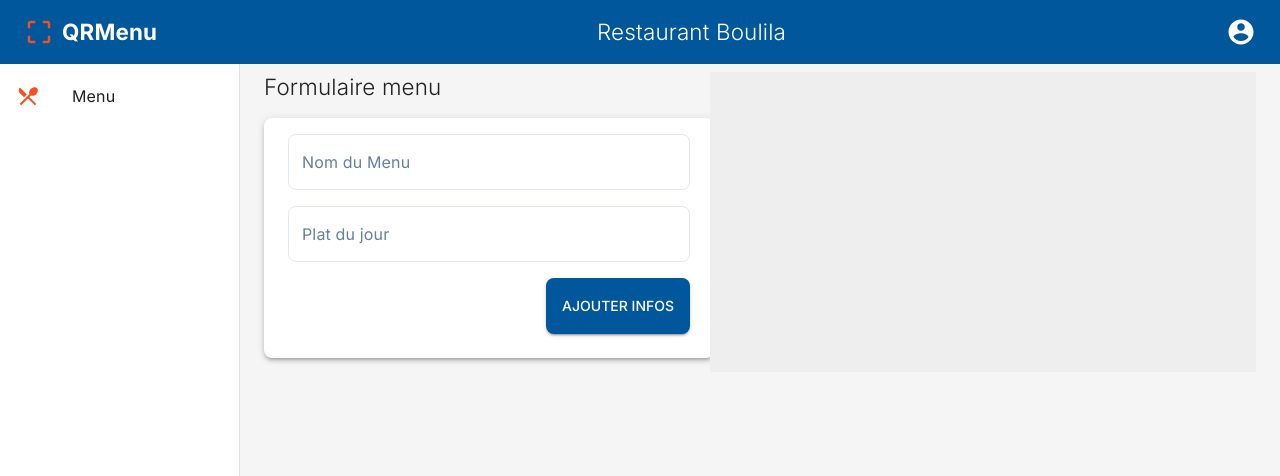
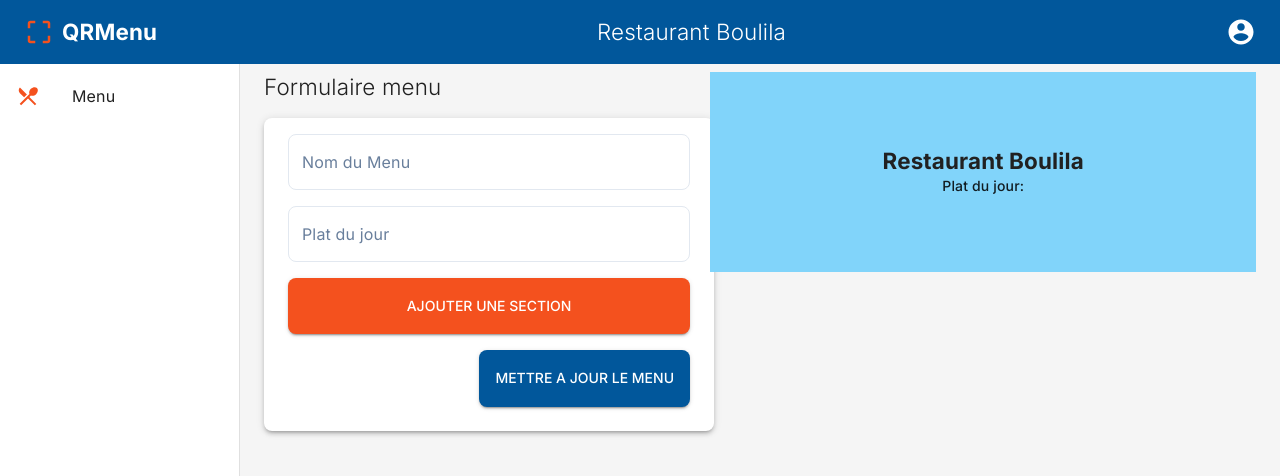
Before and after one commit to medAmarFilali/qrmenuapp, a React (Create React App) app: page / in a window 1280 px wide. Both pictures are taken after a click on the button "CRÉEZ VOTRE PREMIER MENU". Shown: the top 476 px of the page. Built offline with nearby package versions, Linux system fonts and the light colour scheme.

Commit message:
Adding menu section

```diff
--- a/src/components/menuManagerPage/makeMenu/menuForm/MenuForm.js
+++ b/src/components/menuManagerPage/makeMenu/menuForm/MenuForm.js
@@ -1,19 +1,39 @@
 import { Typography, TextField, Paper, Button } from "@material-ui/core";
 import { useStyles } from "./styleMenuForm";
-import { useSelector, useDispatch } from "react-redux";
+import { useDispatch } from "react-redux";
 import { addData } from "../../../../store/actions/dataAction";
+import SectionForm from "./sectionForm/SectionForm";
 
 const MenuForm = ({ menuData, setMenuData }) => {
   const classes = useStyles();
-  const restoData = useSelector((state) => state.data);
   const dispatch = useDispatch();
 
   const handleDataAdd = (e) => {
     e.preventDefault();
-    dispatch(addData({ name: menuData.name, platdujour: menuData.platdujour }));
+    dispatch(
+      addData({
+        name: menuData.name,
+        platdujour: menuData.platdujour,
+        dishes: menuData.dishes,
+      })
+    );
   };
 
-  console.log(restoData);
+  const handleAddSection = () => {
+    setMenuData({
+      ...menuData,
+      dishes: [
+        ...menuData.dishes,
+        {
+          id: menuData.dishes.length + 1,
+          dishName: "",
+          dishPrice: "",
+        },
+      ],
+    });
+  };
+
+  console.log(menuData);
 
   return (
     <div className={classes.menuFormContainer}>
@@ -39,9 +59,19 @@ const MenuForm = ({ menuData, setMenuData }) => {
             setMenuData({ ...menuData, platdujour: e.target.value })
           }
         />
+        {menuData.dishes.length ? <SectionForm /> : null}
+        <Button
+          variant="contained"
+          color="primary"
+          fullWidth
+          className={classes.textField}
+          onClick={handleAddSection}
+        >
+          Ajouter une section
+        </Button>
         <div className={classes.buttonContainer}>
           <Button variant="contained" color="secondary" onClick={handleDataAdd}>
-            Ajouter infos
+            Mettre a jour le menu
           </Button>
         </div>
       </Paper>
--- /dev/null
+++ b/src/components/menuManagerPage/makeMenu/menuForm/sectionForm/SectionForm.js
@@ -0,0 +1,11 @@
+import { TextField } from "@material-ui/core";
+
+const SectionForm = () => {
+  return (
+    <>
+      <TextField label="Plat" variant="outlined" />
+    </>
+  );
+};
+
+export default SectionForm;
--- a/src/components/menuManagerPage/makeMenu/menuPreview/MenuPreview.js
+++ b/src/components/menuManagerPage/makeMenu/menuPreview/MenuPreview.js
@@ -1,9 +1,11 @@
 import ClassicTemplate from "../../../menuTemplates/classicTemplate/ClassicTemplate";
+import { useSelector } from "react-redux";
 
 const MenuPreview = ({ menuData }) => {
+  const restoData = useSelector((state) => state.data);
   return (
     <div>
-      <ClassicTemplate menuData={menuData} />
+      <ClassicTemplate menuData={menuData} restoData={restoData} />
     </div>
   );
 };
--- a/src/components/menuTemplates/classicTemplate/ClassicTemplate.js
+++ b/src/components/menuTemplates/classicTemplate/ClassicTemplate.js
@@ -1,14 +1,16 @@
 import { Typography } from "@material-ui/core";
 import { useStyles } from "./styleClassicTemplate";
 
-const ClassicTemplate = ({ menuData }) => {
+const ClassicTemplate = ({ menuData, restoData }) => {
   const classes = useStyles();
   return (
     <div className={classes.classicContainer}>
       <div className={classes.classicHeader}>
-        {/* <Typography variant="h4">{data.name}</Typography> */}
-        <Typography variant="subtitle2">{menuData.name}</Typography>
-        <Typography variant="subtitle2">{menuData.platdujour}</Typography>
+        <Typography variant="h4">Restaurant {restoData.name}</Typography>
+        <Typography variant="h6">{menuData.name}</Typography>
+        <Typography variant="subtitle2">
+          Plat du jour: {menuData.platdujour}
+        </Typography>
       </div>
     </div>
   );
--- a/src/components/menuTemplates/classicTemplate/styleClassicTemplate.js
+++ b/src/components/menuTemplates/classicTemplate/styleClassicTemplate.js
@@ -1,5 +1,5 @@
 import { makeStyles } from "@material-ui/core/styles";
-import { grey } from "@material-ui/core/colors";
+import { lightBlue } from "@material-ui/core/colors";
 
 export const useStyles = makeStyles((theme) => ({
   classicContainer: {
@@ -10,8 +10,8 @@ export const useStyles = makeStyles((theme) => ({
     display: "flex",
     justifyContent: "center",
     alignItems: "center",
-    height: 300,
-    backgroundColor: grey[200],
+    height: 200,
+    backgroundColor: lightBlue[200],
     flexDirection: "column",
   },
 }));
```
